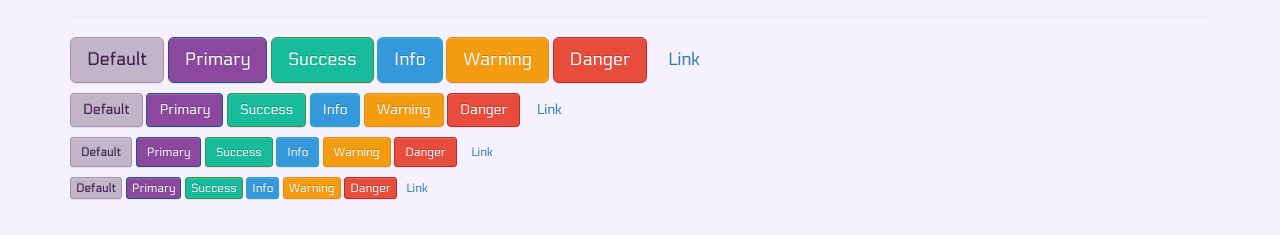
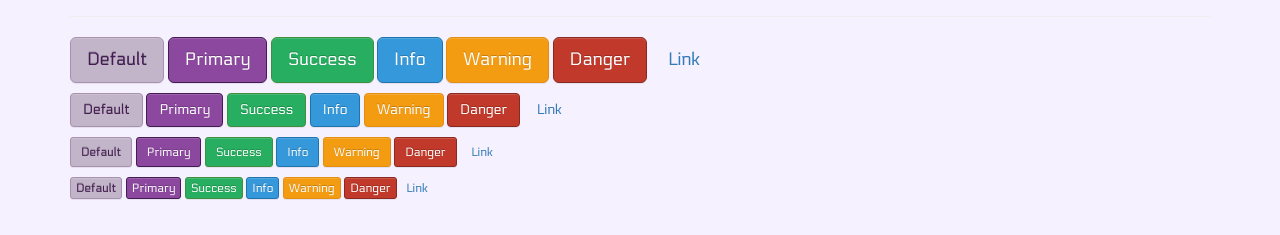
Before and after one commit to JSpres/jspres-theme, a website: page index.html in a window 1280 px wide. Shown: the part 423-658 px from the top of the page. Drawn offline with nearby package versions, Linux system fonts and the light colour scheme.

Commit message:
Some colers updated.

```diff
--- a/bower.json
+++ b/bower.json
@@ -1,6 +1,6 @@
 {
   "name": "jspres-theme",
-  "version": "0.0.1",
+  "version": "0.0.2",
   "homepage": "https://github.com/JSpres/jspres-theme",
   "authors": [
     "Valentin Kirilov <val.kirilov@gmail.com>"
--- a/index.html
+++ b/index.html
@@ -599,13 +599,13 @@
         </ol>
         <div class="carousel-inner" role="listbox">
           <div class="item active">
-            <img src="images/img-01.jpg" alt="First slide">
+            <img src="images/img-01.jpg" class="img img-responsive" alt="First slide">
           </div>
           <div class="item">
-            <img src="images/img-03.jpg" alt="Second slide">
+            <img src="images/img-03.jpg" class="img img-responsive" alt="Second slide">
           </div>
           <div class="item">
-            <img src="images/img-05.jpg" alt="Third slide">
+            <img src="images/img-05.jpg" class="img img-responsive" alt="Third slide">
           </div>
         </div>
         <a class="left carousel-control" href="#carousel-example-generic" role="button" data-slide="prev">
--- a/styles/less/_fonts.less
+++ b/styles/less/_fonts.less
@@ -24,7 +24,7 @@
 }
 
 .electrolize {
-  font-family: "Electrolize", 'Helvetica-Neue', 'Helvetica-Neue', 'Tahoma';
+  font-family: "Electrolize", "Jura-Medium", 'Helvetica-Neue', 'Helvetica-Neue', 'Tahoma';
 }
 
 .jura {
--- a/styles/less/_variables.less
+++ b/styles/less/_variables.less
@@ -24,10 +24,10 @@
 @gray-lighter:           #ecf0f1; // #eee
 
 @brand-primary:         @color-purple-1;
-@brand-success:         #18BC9C;
-@brand-info:            #3498DB;
-@brand-warning:         #F39C12;
-@brand-danger:          #E74C3C;
+@brand-success:         #27ae60; /* #61B329 ; /* #18BC9C; */
+@brand-info:            #3498db; /* #2980b9; /* #3498DB; */
+@brand-warning:         #f39c12; /* #F39C12; */
+@brand-danger:          #c0392b; /* #E74C3C; */
 
 
 //== Scaffolding
@@ -159,7 +159,7 @@
 
 @btn-primary-color:              @btn-default-color;
 @btn-primary-bg:                 @brand-primary;
-@btn-primary-border:             @btn-primary-bg;
+@btn-primary-border:             @color-purple-dark;
 
 @btn-success-color:              @btn-default-color;
 @btn-success-bg:                 @brand-success;
--- a/styles/less/jspres-light.theme.less
+++ b/styles/less/jspres-light.theme.less
@@ -83,11 +83,11 @@ body {
 
 // Apply the mixin to the buttons
 .btn-default { background: @btn-default-bg; color: @btn-default-color; border-color: @btn-default-border; }
-.btn-primary { background: @btn-primary-bg; }
+.btn-primary { background: @btn-primary-bg; border-color: @btn-primary-border }
 .btn-success { background: @btn-success-bg; }
-.btn-info    { background: @btn-info-bg; }
+.btn-info    { background: @btn-info-bg; border-color: darken(@btn-info-bg, 13%); }
 .btn-warning { background: @btn-warning-bg; }
-.btn-danger  { background: @btn-danger-bg; }
+.btn-danger  { background: @btn-danger-bg; border-color: darken(@btn-danger-bg, 13%); }
 
 //
 // Labels
@@ -208,10 +208,10 @@ body {
 }
 
 // Apply the mixin to the alerts
-.alert-success    { .alert-styles(@alert-success-bg); }
-.alert-info       { .alert-styles(@alert-info-bg); }
-.alert-warning    { .alert-styles(@alert-warning-bg); }
-.alert-danger     { .alert-styles(@alert-danger-bg); }
+.alert-success    { .alert-styles(@alert-success-bg); color: @alert-success-text; }
+.alert-info       { .alert-styles(@alert-info-bg); color: @alert-info-text; }
+.alert-warning    { .alert-styles(@alert-warning-bg); color: @alert-warning-text; }
+.alert-danger     { .alert-styles(@alert-danger-bg); color: @alert-danger-text; }
 
 
 //
@@ -306,3 +306,15 @@ body {
   border: 0px solid @jumbotron-border;
   color: @jumbotron-color;
 }
+
+//
+// Carousel
+//
+
+.carousel {
+  .item {
+    img {
+      width: 100%;
+    }
+  }
+}
```
Also changed, not shown: images/img-03.jpg, images/img-04.jpg, styles/css/jspres-light.theme.css.
